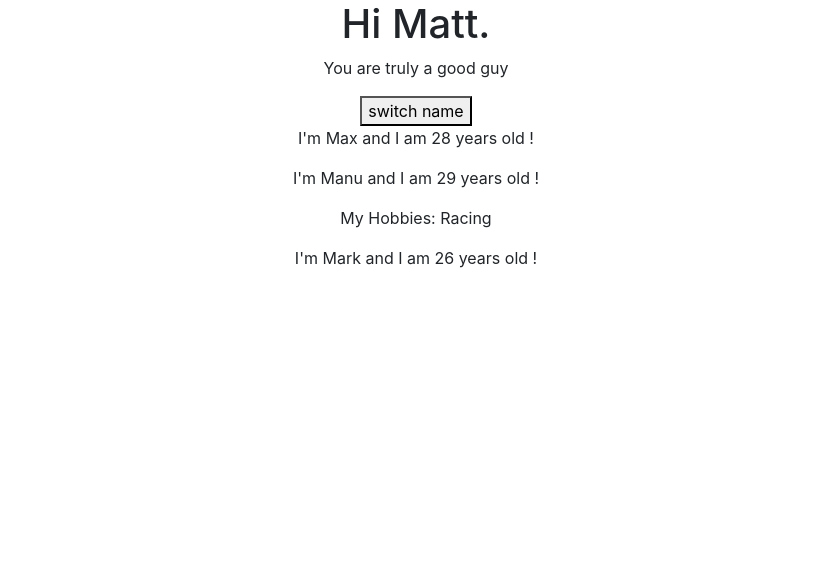
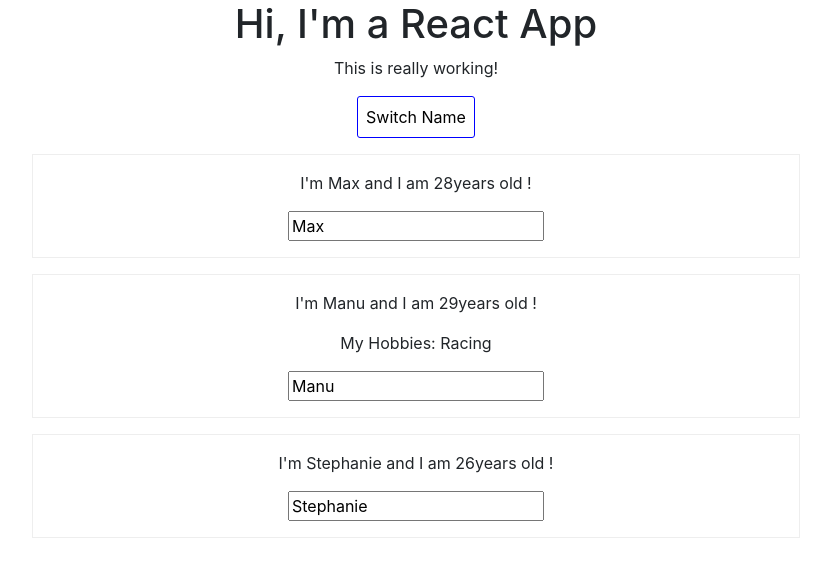
Before and after one commit to MattRowee/React-Practice, a React (Create React App) app: page / in a window 1280 px wide. Shown: the top 576 px of the page, without its empty margins (224-1055 px from the left). Built offline with nearby package versions, Linux system fonts and the light colour scheme.

Commit message:
reverted back to nonfunctional component App.js added styles

```diff
--- a/src/App.js
+++ b/src/App.js
@@ -1,64 +1,142 @@
-import React, { useState } from 'react';
+
+import React, { Component } from 'react';
 import './App.css';
-import Person from './Person/Person'
+import Person from './Person/Person';
 
-const app = props => {
-  const [ personState, setPersonsState] = useState({
+class App extends Component {
+  state = {
     persons: [
-      {name: 'Max', age: 28},
-      {name: 'Manu', age: 29},
-      {name: 'Mark', age: 26}
+      { name: 'Max', age: 28 },
+      { name: 'Manu', age: 29 },
+      { name: 'Stephanie', age: 26 }
     ],
-  });
+    otherState: 'some other value'
+  };
 
-const [otherState, setOtherState] = useState("Some other value");
+  switchNameHandler = (newName) => {
+    // console.log('Was clicked!');
+    // DON'T DO THIS: this.state.persons[0].name = 'Maximilian';
+    this.setState({
+      persons: [
+        { name: newName, age: 28 },
+        { name: 'Manu', age: 29 },
+        { name: 'Stephanie', age: 27 }
+      ]
+    });
+  };
 
-  console.log(personState, otherState);
+  nameChangedHandler = (event)=> {
+    this.setState({
+      persons: [
+        { name: 'Max', age: 28 },
+        { name: event.target.value, age: 29 },
+        { name: 'Stephanie', age: 27 }
+      ]
+    });
+  }
 
-  const swtichNameHandler =()=>{
-
-      // console.log("This is switchhandler (click)in App.js")
-      // DONT DO THIS: this.state.persons[0].name = "Matthew";
-      // Props and changes to state are the only thing
-      // that cause React to update the Dom
-      // Componenet React will update state, but leave unspecified data alone!
-      // functional react components are not the same: they replace
-      // state, they dont merge!!!!
-
-      setPersonsState({
-        persons: [
-          { name: 'Matthew', age: 35},
-          { name: 'Nina', age: 10},
-          { name: 'Seth', age: 38}
-        ]
-      });
-    };
-// functional React components dont need render() methods
-
+  render() {
+    const style = {
+      backgroundColor: "white",
+      font: "inherit",
+      border: "1px solid blue",
+      padding: "8px",
+      cursor: "pointer",
+      borderRadius: "3px",
+      hover: {backgroundColor: "blue", fontColor: "white", border: "1px solid white"}
+    }
     return (
-      <div className="App container">
-     <h1>Hi Matt.</h1>
-     <p>You are truly a good guy</p>
-     <button onClick={swtichNameHandler}>switch name</button>
-     <Person name={personState.persons[0].name} age={personState.persons[0].age}/>
-     <Person name={personState.persons[1].name} age={personState.persons[1].age}>My Hobbies: Racing</Person>
-     <Person name={personState.persons[2].name} age={personState.persons[2].age}/>
+      <div className="App">
+        <h1>Hi, I'm a React App</h1>
+        <p>This is really working!</p>
+        <button
+          style={style}
+          onClick={() => this.switchNameHandler("Matthew")}>Switch Name</button>
+        <Person
+          name={this.state.persons[0].name}
+          age={this.state.persons[0].age}
+        />
+        <Person
+          name={this.state.persons[1].name}
+          age={this.state.persons[1].age}
+          click={this.switchNameHandler.bind(this, "Max")}
+          changed={this.nameChangedHandler}
+        >
+          My Hobbies: Racing
+        </Person>
+        <Person
+          name={this.state.persons[2].name}
+          age={this.state.persons[2].age}
+        />
       </div>
     );
-    // return React.createElement('div', {className: 'App'}, React.createElement('h1', null, 'Does this work???'))
+    // return React.createElement('div', {className: 'App'}, React.createElement('h1', null, 'Does this work now?'));
   }
+}
 
-export default app;
+export default App;
 
 
-  //   // Naming convention 'handler' because it is a
-  //   // Method you are not actively calling
+// import React, { useState } from 'react';
+// import './App.css';
+// import Person from './Person/Person'
 
-  // swtichNameHandler =()=>{
-  //   // console.log("This is switchhandler (click)in App.js")
-  //   // DONT DO THIS: this.state.persons[0].name = "Matthew";
-  //   // Props and changes to state are the only thing
-  //   // that cause React to update the Dom
-  //   // React will update state, but leave unspecified data alone!
-  //   this.setState({persons: })
-  // }
+// const app = props => {
+//   const [ personState, setPersonsState] = useState({
+//     persons: [
+//       {name: 'Max', age: 28},
+//       {name: 'Manu', age: 29},
+//       {name: 'Mark', age: 26}
+//     ],
+//   });
+
+// const [otherState, setOtherState] = useState("Some other value");
+
+//   console.log(personState, otherState);
+
+//       // Naming convention 'handler' because it is a
+//       // Method you are not actively calling
+
+//   const swtichNameHandler =()=>{
+
+//       // console.log("This is switchhandler (click)in App.js")
+//       // DONT DO THIS: this.state.persons[0].name = "Matthew";
+//       // Props and changes to state are the only thing
+//       // that cause React to update the Dom
+//       // Componenet React will update state, but leave unspecified data alone!
+//       // functional react components are not the same: they replace
+//       // state, they dont merge!!!!
+
+//       setPersonsState({
+//         persons: [
+//           { name: 'Matthew', age: 35},
+//           { name: 'Nina', age: 10},
+//           { name: 'Seth', age: 38}
+//         ]
+//       });
+//     };
+// // functional React components dont need render() methods
+
+//     return (
+//       <div className="App container">
+//      <h1>Hi Matt.</h1>
+//      <p>You are truly a good guy</p>
+//      <button onClick={swtichNameHandler}>switch name</button>
+//      <Person
+//         name={personState.persons[0].name}
+//         age={personState.persons[0].age}/>
+//      <Person
+//         name={personState.persons[1].name}
+//         age={personState.persons[1].age}
+//         click={this.swtichNameHandler}
+//         >My Hobbies: Racing
+//         </Person>
+//      <Person
+//         name={personState.persons[2].name}
+//         age={personState.persons[2].age}/>
+//       </div>
+//     );
+//     // return React.createElement('div', {className: 'App'}, React.createElement('h1', null, 'Does this work???'))
+//   }
+
+// export default app;
--- /dev/null
+++ b/src/Person/Person.css
@@ -0,0 +1,7 @@
+.Person{
+    width: 60%;
+    margin: 16px auto;
+    border: 1px solid #eee;
+    padding: 16px;
+    text-align: center;
+}
--- a/src/Person/Person.js
+++ b/src/Person/Person.js
@@ -1,13 +1,15 @@
 import React from 'react';
-
+import './Person.css';
 
 const person = (props) => {
     return (
-        <div>
-               <p>I'm {props.name} and I am {props.age} years old !</p>
+        <div className="Person">
+               <p onClick={props.click}>I'm {props.name} and I am {props.age}
+               years old !</p>
                 <p>{props.children}</p>
+                <input type="text" onChange={props.changed} value={props.name} />
         </div>
     )
-}
+};
 
 export default person;
```
